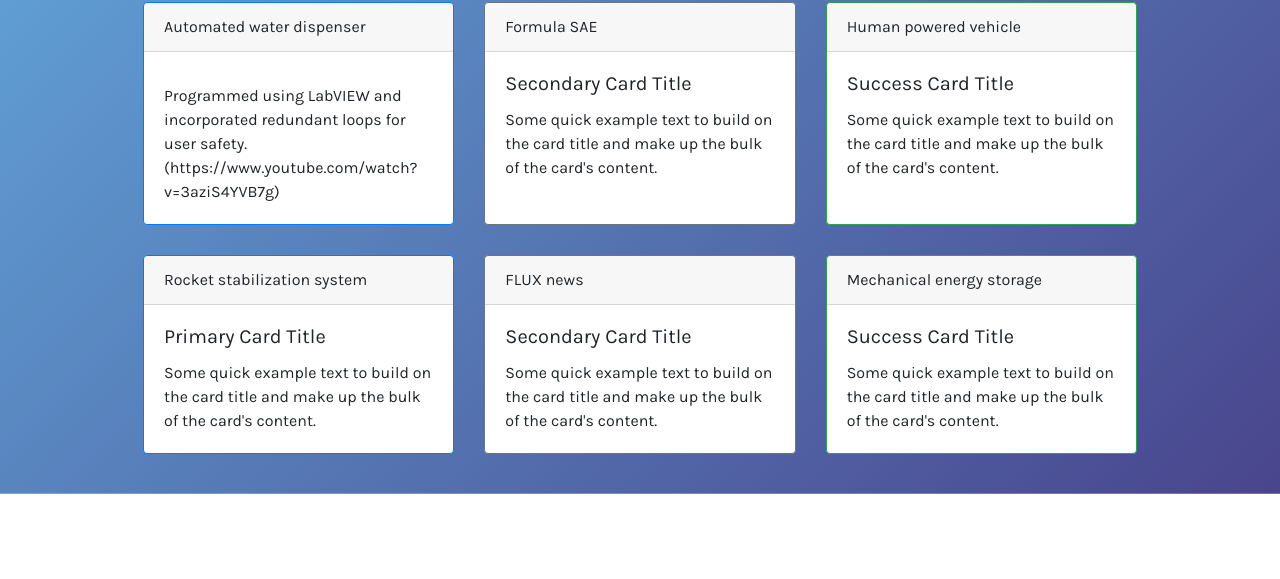
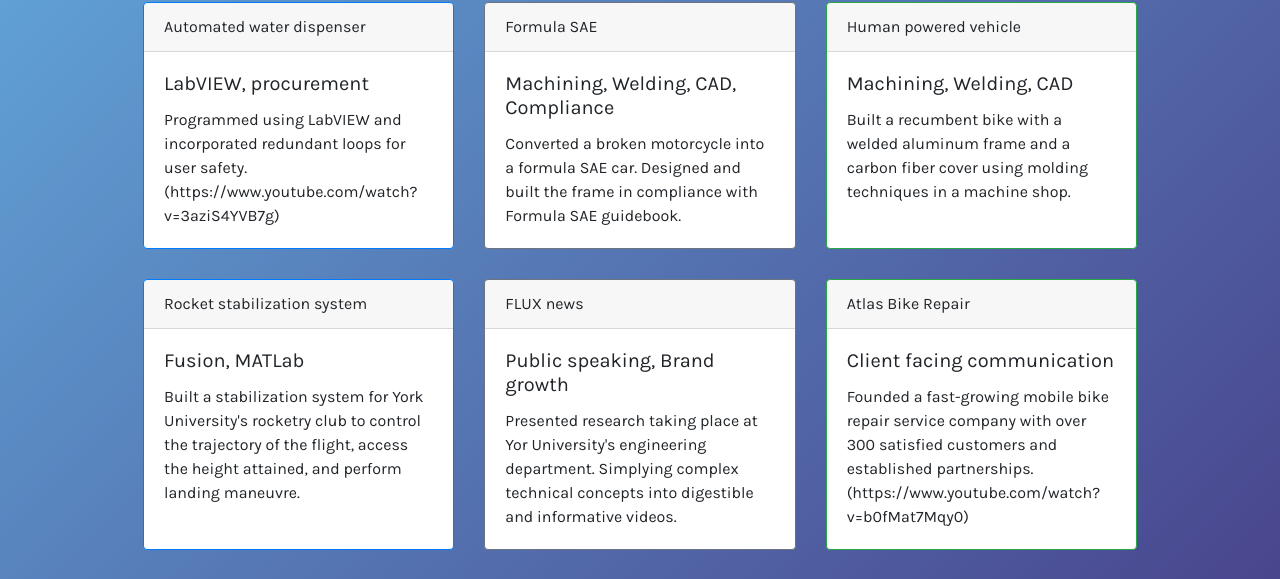
Before and after one commit to anasbloor/MyPortfolio, a React (Create React App) app: page / in a window 1280 px wide. Shown: the part 2085-2664 px from the top of the page. Before the commit the page ends 2579 px from the top, so only its background shows below. Built offline with nearby package versions, Linux system fonts and the light colour scheme.

Commit message:
Update projects.component.tsx

```diff
--- a/src/pages/projects/projects.component.tsx
+++ b/src/pages/projects/projects.component.tsx
@@ -11,7 +11,7 @@ const Projects = () => {
                 <Card border="primary" style={{ width: 'inherit' }}>
                     <Card.Header>Automated water dispenser</Card.Header>
                     <Card.Body>
-                    <Card.Title></Card.Title>
+                    <Card.Title>LabVIEW, procurement</Card.Title>
                     <Card.Text>
                         Programmed using LabVIEW and incorporated redundant loops for user safety.
                         (https://www.youtube.com/watch?v=3aziS4YVB7g)
@@ -23,10 +23,9 @@ const Projects = () => {
                 <Card border="secondary" style={{ width: 'inherit' }}>
                     <Card.Header>Formula SAE</Card.Header>
                     <Card.Body>
-                    <Card.Title>Secondary Card Title</Card.Title>
+                    <Card.Title>Machining, Welding, CAD, Compliance</Card.Title>
                     <Card.Text>
-                        Some quick example text to build on the card title and make up the bulk
-                        of the card's content.
+                        Converted a broken motorcycle into a formula SAE car. Designed and built the frame in compliance with Formula SAE guidebook.
                     </Card.Text>
                     </Card.Body>
                 </Card>
@@ -35,10 +34,9 @@ const Projects = () => {
                 <Card border="success" style={{ width: 'inherit' }}>
                     <Card.Header>Human powered vehicle</Card.Header>
                     <Card.Body>
-                    <Card.Title>Success Card Title</Card.Title>
+                    <Card.Title>Machining, Welding, CAD</Card.Title>
                     <Card.Text>
-                        Some quick example text to build on the card title and make up the bulk
-                        of the card's content.
+                        Built a recumbent bike with a welded aluminum frame and a carbon fiber cover using molding techniques in a machine shop.
                     </Card.Text>
                     </Card.Body>
                 </Card>
@@ -47,10 +45,9 @@ const Projects = () => {
                 <Card border="primary" style={{ width: 'inherit' }}>
                     <Card.Header>Rocket stabilization system</Card.Header>
                     <Card.Body>
-                    <Card.Title>Primary Card Title</Card.Title>
+                    <Card.Title>Fusion, MATLab</Card.Title>
                     <Card.Text>
-                        Some quick example text to build on the card title and make up the bulk
-                        of the card's content.
+                        Built a stabilization system for York University's rocketry club to control the trajectory of the flight, access the height attained, and perform landing maneuvre.
                     </Card.Text>
                     </Card.Body>
                 </Card>
@@ -59,22 +56,21 @@ const Projects = () => {
                 <Card border="secondary" style={{ width: 'inherit' }}>
                     <Card.Header>FLUX news</Card.Header>
                     <Card.Body>
-                    <Card.Title>Secondary Card Title</Card.Title>
+                    <Card.Title>Public speaking, Brand growth</Card.Title>
                     <Card.Text>
-                        Some quick example text to build on the card title and make up the bulk
-                        of the card's content.
+                        Presented research taking place at Yor University's engineering department. Simplying complex technical concepts into digestible and informative videos.
                     </Card.Text>
                     </Card.Body>
                 </Card>
                 <br />
 
                 <Card border="success" style={{ width: 'inherit' }}>
-                    <Card.Header>Mechanical energy storage</Card.Header>
+                    <Card.Header>Atlas Bike Repair</Card.Header>
                     <Card.Body>
-                    <Card.Title>Success Card Title</Card.Title>
+                    <Card.Title>Client facing communication</Card.Title>
                     <Card.Text>
-                        Some quick example text to build on the card title and make up the bulk
-                        of the card's content.
+                        Founded a fast-growing mobile bike repair service company with over 300 satisfied customers and established partnerships.
+                        (https://www.youtube.com/watch?v=b0fMat7Mqy0)
                     </Card.Text>
                     </Card.Body>
                 </Card>
```
